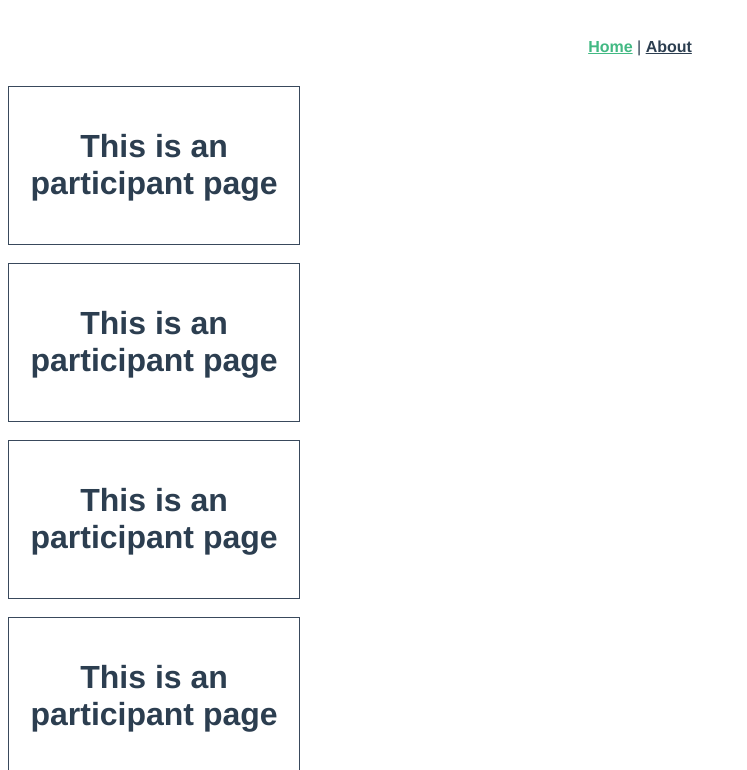
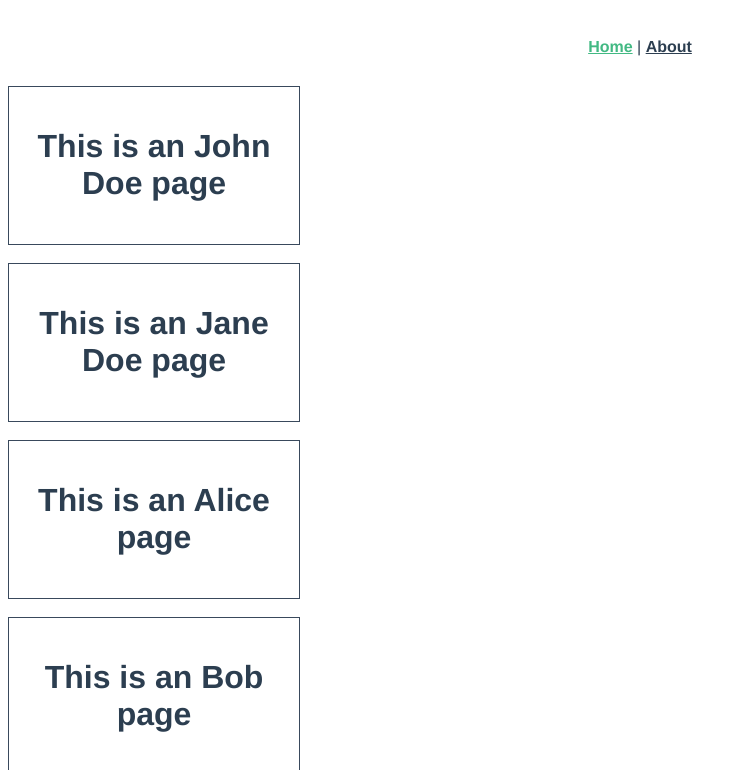
Before and after one commit to sirkittbreaker/713-DAY06-Vue-Participant, a Vue app in the folder 713-frontend/: page / in a window 1280 px wide. Shown: the top 770 px of the page, without its empty margins (0-747 px from the left). Built offline with nearby package versions, Linux system fonts and the light colour scheme; the HTML template or start-up script is replaced by a standard one.

Commit message:
Created ParticipantCard component with name prop and default value, Passed participant name to ParticipantCard component as a prop

```diff
--- a/713-frontend/src/components/ParticipantCard.vue
+++ b/713-frontend/src/components/ParticipantCard.vue
@@ -1,8 +1,17 @@
-<script setup lang="ts"></script>
+<script setup lang="ts">
+withDefaults(
+  defineProps<{
+    name: string
+  }>(),
+  {
+    name: 'default name',
+  },
+)
+</script>
 
 <template>
   <div class="participant-card">
-    <h1>This is an participant page</h1>
+    <h1>This is an {{ name }} page</h1>
   </div>
 </template>
 
--- a/713-frontend/src/views/ParticipantListView.vue
+++ b/713-frontend/src/views/ParticipantListView.vue
@@ -12,6 +12,10 @@ const participants = ref([
 
 <template>
   <div>
-    <ParticipantCard v-for="participant in participants" :key="participant.id" />
+    <ParticipantCard
+      v-for="participant in participants"
+      :key="participant.id"
+      :name="participant.name"
+    />
   </div>
 </template>
```
